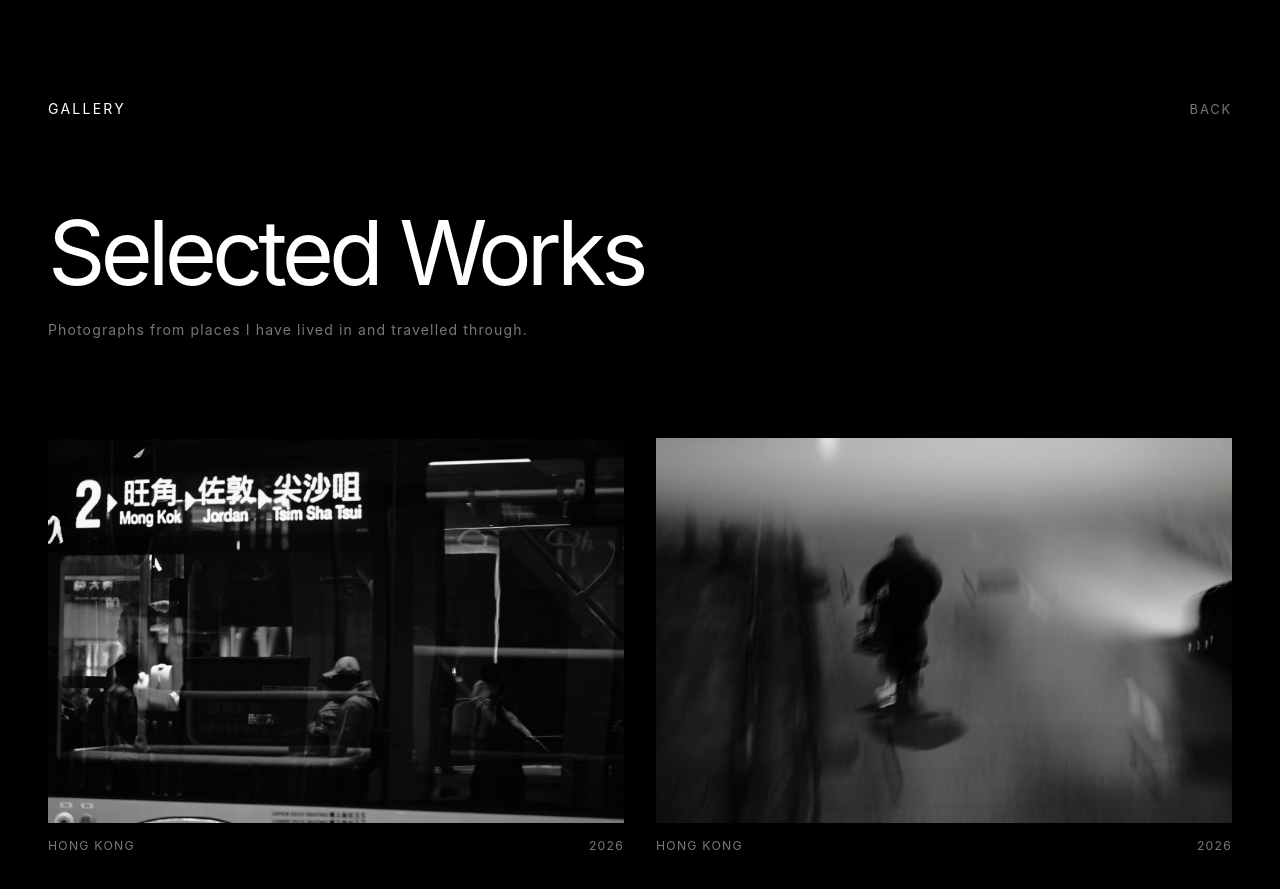
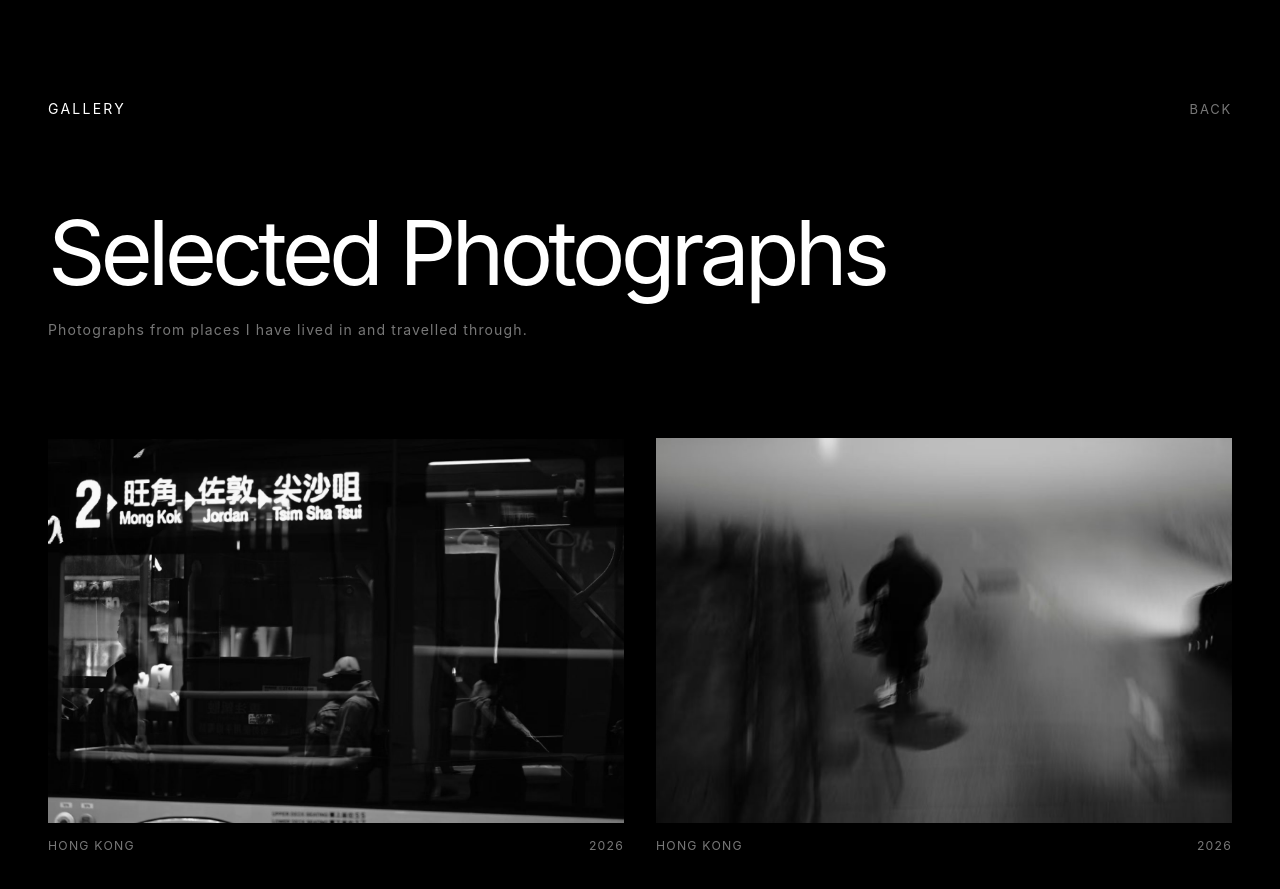
Before and after one commit to sirius0731hp/sirius0731hp.github.io, a Jekyll site: the page built from _pages/gallery.html, in a window 1280 px wide and 900 px high. Shown: the top 889 px of the window. Built offline with Jekyll 4.4.1, drawn with Linux system fonts in a browser that asks for light colours; part of the change alters nothing that is shown.

Commit message:
Update gallery.html

```diff
--- a/_pages/gallery.html
+++ b/_pages/gallery.html
@@ -5,7 +5,7 @@ permalink: /gallery/
 ---
 
 <section class="gallery-intro">
-  <h1>Selected Works</h1>
+  <h1>Selected Photographs</h1>
 
   <p>
     Photographs from places I have lived in and travelled through.
@@ -159,9 +159,12 @@ permalink: /gallery/
 
     let currentImageIndex = 0;
     let lastFocusedElement = null;
+    let closeTimer = null;
 
 
     function showImage(index) {
+      window.clearTimeout(closeTimer);
+
       if (!galleryItems.length) return;
 
       currentImageIndex =
@@ -194,9 +197,13 @@ permalink: /gallery/
       lightbox.setAttribute("aria-hidden", "true");
       document.body.classList.remove("lightbox-active");
 
-      lightboxImage.src = "";
-      lightboxImage.alt = "";
-      lightboxCaption.textContent = "";
+      closeTimer = window.setTimeout(function () {
+        if (!lightbox.classList.contains("open")) {
+          lightboxImage.src = "";
+          lightboxImage.alt = "";
+          lightboxCaption.textContent = "";
+        }
+      }, 350);
 
       if (lastFocusedElement) {
         lastFocusedElement.focus();
```
